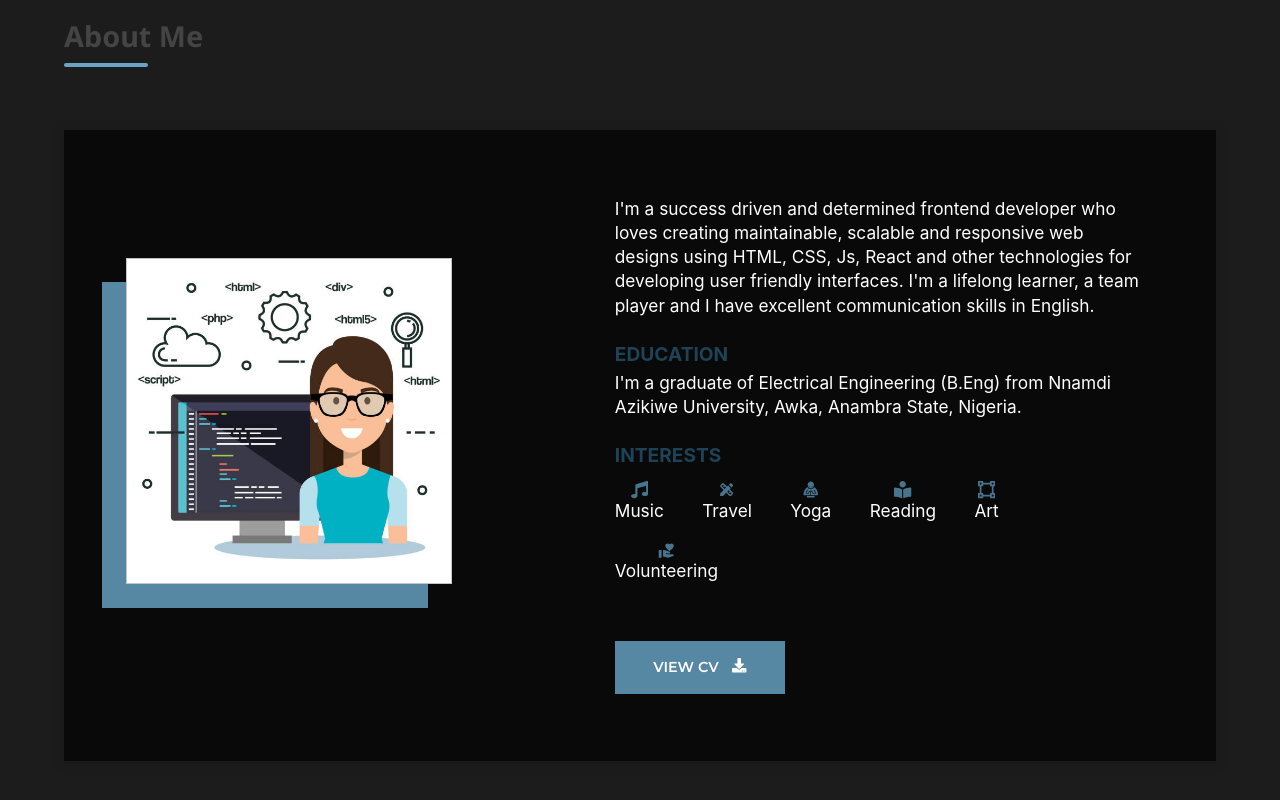
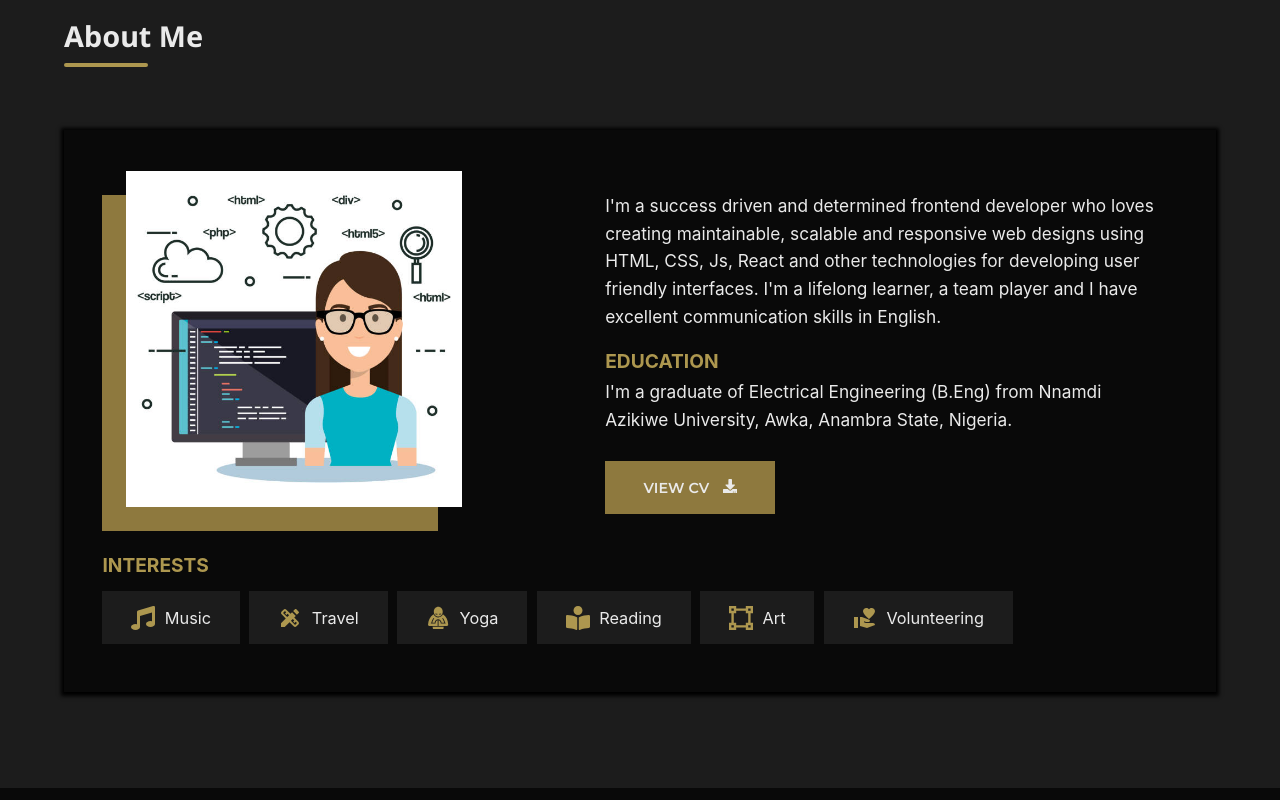
Before and after one commit to Meldy2503/2022-work-portfolio, a React (Create React App) app: page / in a window 1280 px wide. Shown: the part 880-1680 px from the top of the page. Built offline with nearby package versions, Linux system fonts and the light colour scheme.

Commit message:
style: update project theme color

```diff
--- a/src/GlobalStyle.js
+++ b/src/GlobalStyle.js
@@ -11,10 +11,11 @@ export const GlobalStyle = createGlobalStyle`
 
 body {
     font-size: 1.6rem;
-    color: #00102e;
+
+    color: #d0d0d0;
     font-family: -apple-system, BlinkMacSystemFont, "Segoe UI", "Roboto", "Oxygen","Ubuntu", "Cantarell", "Fira Sans", "Droid Sans", "Helvetica Neue", sans-serif;
     }
-    background-color: #090909;
+
 
 
  html {
--- a/src/components/aboutMe/AboutMe.jsx
+++ b/src/components/aboutMe/AboutMe.jsx
@@ -10,11 +10,11 @@ import {
   Container,
   Contents,
   Row,
+  Details,
   ImageContainer,
   TextContainer,
   Interests,
-  Col1,
-  Col2,
+  Edu,
   Cv,
 } from "./aboutMeStyle";
 
@@ -24,6 +24,7 @@ const AboutMe = () => {
       <Contents>
         <SubHeading data-aos="fade-up">About Me</SubHeading>
         <Row data-aos="fade-up">
+          <Details>
             <ImageContainer>
               <div data-aos="flip-right">
                 <img src={avatar} alt="avatar" />
@@ -37,15 +38,30 @@ const AboutMe = () => {
                 friendly interfaces. I'm a lifelong learner, a team player and I
                 have excellent communication skills in English.
               </p>
-            <Interests>
-              <Col1 data-aos="fade-up">
+              <Edu data-aos="fade-up">
                 <h3>EDUCATION</h3>
                 <p>
                   I'm a graduate of Electrical Engineering (B.Eng) from Nnamdi
                   Azikiwe University, Awka, Anambra State, Nigeria.
                 </p>
-              </Col1>
-              <Col2 data-aos="fade-up">
+              </Edu>
+
+              <Cv data-aos="fade-up">
+                <Button
+                  href={myCv}
+                  mgt="0"
+                  bgc="#8e793e"
+                  bor="none"
+                  bxs="inset 30rem 0 0 0 #ad974f"
+                  coh="#fff"
+                  target="_blank"
+                >
+                  View CV <FaDownload className="icon" />
+                </Button>
+              </Cv>
+            </TextContainer>
+          </Details>
+          <Interests data-aos="fade-up">
             <h3>INTERESTS</h3>
             <div>
               {AboutData.map((list) => (
@@ -55,21 +71,7 @@ const AboutMe = () => {
                 </span>
               ))}
             </div>
-              </Col2>
           </Interests>
-            <Cv data-aos="fade-up">
-              <Button
-                href={myCv}
-                bgc="#5688a3"
-                bor="none"
-                bxs="inset 30rem 0 0 0 rgba(30,67,87,0.8)"
-                coh="#fff"
-                target="_blank"
-              >
-                View CV <FaDownload className="icon" />
-              </Button>
-            </Cv>
-          </TextContainer>
         </Row>
       </Contents>
       <Services />
--- a/src/components/aboutMe/aboutMeStyle.js
+++ b/src/components/aboutMe/aboutMeStyle.js
@@ -3,7 +3,6 @@ import styled from "styled-components";
 export const Container = styled.section`
   width: 100%;
   overflow: hidden;
-  /* background-color: rgb(6, 11, 35); */
   background-color: #1c1c1c;
   color: black;
 `;
@@ -19,23 +18,41 @@ export const Contents = styled.div`
 `;
 export const Row = styled.section`
   background-color: #090909;
-  box-shadow: 0 0.2rem 0.9rem 0.6rem rgba(0, 0, 0, 0.05);
-  display: flex;
+  box-shadow: 0 0.1rem 0.4rem 0.3rem #000;
+  /* display: flex; */
   margin: 5rem auto;
   position: relative;
-  justify-content: space-between;
-  color: #444;
+  /* justify-content: space-between; */
+  color: #eaeaea;
   padding: 4rem;
-  align-items: center;
-  /* background-color: rgba(30, 67, 86, 0.95); */
+  /* align-items: center; */
 
   @media (max-width: ${({ theme }) => theme.media.tablet}) {
     flex-direction: column;
     justify-content: center;
+    padding: 2.5rem;
   }
 
   @media (max-width: 500px) {
-    padding: 2rem;
+    padding: 1.5rem;
+  }
+
+  h3 {
+    font-size: 2rem;
+    margin: 2rem 0 0.5rem 0;
+    color: #ad974f;
+  }
+`;
+
+export const Details = styled.div`
+  display: flex;
+  justify-content: space-between;
+  /* flex-direction: column; */
+  margin-top: 2.5rem;
+  font-size: 1.8rem;
+
+  @media (max-width: ${({ theme }) => theme.media.tablet}) {
+    flex-direction: column;
   }
 `;
 
@@ -56,10 +73,10 @@ export const ImageContainer = styled.section`
 
   div {
     position: relative;
-    width: 34rem;
-    height: 34rem;
+    width: 35rem;
+    height: 35rem;
     margin: 0 auto;
-    background-color: #5688a3;
+    background-color: #8e793e;
 
     @media (max-width: 500px) {
       height: 28rem;
@@ -67,18 +84,18 @@ export const ImageContainer = styled.section`
 
     img {
       max-width: 100%;
-      width: 34rem;
-      height: 34rem;
+      width: 35rem;
+      height: 35rem;
       position: absolute;
       bottom: 2.5rem;
       left: 2.5rem;
-      border: 0.01rem solid #c4c4c4;
+      /* filter: saturate(0) contrast(100%) brightness(100%); */
 
       @media (max-width: 500px) {
         bottom: 0;
         left: 0;
-        border: 1.5rem solid #48758d;
-        height: 28rem;
+        border: 2rem solid #8e793e;
+        height: 30rem;
       }
     }
   }
@@ -86,70 +103,27 @@ export const ImageContainer = styled.section`
 
 export const TextContainer = styled.div`
   width: 55%;
-  padding: 3rem;
+  padding: 0 2rem 2rem 2rem;
   @media (max-width: ${({ theme }) => theme.media.tablet}) {
     width: 100%;
   }
   @media (max-width: 500px) {
-    padding: 3rem 2rem;
+    padding: 0rem 1rem;
   }
 
   p {
-    line-height: 1.4;
+    line-height: 1.6;
     font-size: 1.8rem;
-    color: #fff;
+    /* color: #fff; */
   }
 `;
 
-export const Interests = styled.div`
-  display: flex;
-  justify-content: space-between;
-  flex-direction: column;
-  margin-top: 2.5rem;
-  font-size: 1.8rem;
-
-  @media (max-width: ${({ theme }) => theme.media.tablet}) {
-    flex-direction: column;
-  }
-
-  h3 {
-    font-size: 2rem;
-    margin-bottom: 0.5rem;
-    color: rgba(30, 67, 86);
-  }
-`;
-
-export const Col1 = styled.div`
-  margin-bottom: 2.5rem;
+export const Edu = styled.div`
+  margin-bottom: 2.9rem;
 
   @media (max-width: ${({ theme }) => theme.media.tablet}) {
     width: 100%;
-    margin: 0 auto;
-  }
-`;
-export const Col2 = styled.div`
-  display: flex;
-  flex-direction: column;
-
-  @media (max-width: ${({ theme }) => theme.media.tablet}) {
-    width: 100%;
-    margin: 2.5rem auto;
-  }
-
-  div {
-    display: flex;
-    flex-wrap: wrap;
-    margin-top: 1rem;
-  }
-
-  span {
-    display: flex;
-    flex-direction: column;
-    align-items: center;
-    justify-content: center;
-    margin-bottom: 2rem;
-    margin-right: 4rem;
-    color: #48758d;
+    margin: 3rem auto;
   }
 `;
 
@@ -158,3 +132,42 @@ export const Cv = styled.div`
     margin-left: 1rem;
   }
 `;
+
+export const Interests = styled.div`
+  display: flex;
+  flex-direction: column;
+
+  @media (max-width: ${({ theme }) => theme.media.tablet}) {
+    width: 100%;
+    padding: 0 2rem;
+  }
+  @media (max-width: 500px) {
+    margin: 1rem auto;
+    padding: 0rem 1rem;
+  }
+
+  div {
+    display: flex;
+    flex-wrap: wrap;
+    margin-top: 1rem;
+
+    span {
+      display: flex;
+      // flex-direction: column;
+      align-items: center;
+      // justify-content: center;
+      margin-bottom: 1rem;
+      margin-right: 1rem;
+      color: #ad974f;
+      background-color: #1c1c1c;
+      padding: 1.5rem 3rem;
+      font-size: 2.5rem;
+    }
+
+    p {
+      font-size: 1.7rem;
+      margin-left: 1rem;
+      color: #eaeaea;
+    }
+  }
+`;
--- a/src/components/landingPage/LandingPage.jsx
+++ b/src/components/landingPage/LandingPage.jsx
@@ -50,23 +50,20 @@ const LandingPage = () => {
             </TypedText>
             <Btn>
               <Button
-                href="#contact"
+                href="#projects"
+                bxs="0 8rem 0 0 #8e793e inset, 0 -8rem 0 0 #8e793e inset"
+                co="#eaeaea"
+                coh="fff"
+                bor=".2rem solid #eaeaea"
+                borh=".2rem solid #8e793e "
                 mgr="2rem"
                 mgsr="0"
                 mgst="4rem"
-                bgc="#8e793e"
-              >
-                Get in Touch
-              </Button>
-              <Button
-                href="#projects"
-                bxs="0 8rem 0 0 #8e793e inset, 0 -8rem 0 0 #8e793e inset"
-                co="#fff"
-                coh="fff"
-                bor=".2rem solid #fff"
-                borh=".2rem solid #8e793e "
               >
                 View Projects
+              </Button>
+              <Button href="#contact" pad="1.8rem 5rem" bgc="#8e793e">
+                Get in Touch
               </Button>
             </Btn>
           </div>
--- a/src/components/landingPage/landingPageStyle.js
+++ b/src/components/landingPage/landingPageStyle.js
@@ -10,20 +10,12 @@ export const Container = styled.section`
 export const Contents = styled.div`
   height: 100%;
   width: 100%;
-
   background: linear-gradient(
       to right,
       rgba(0, 0, 0, 0.96),
       rgba(0, 0, 0, 0.75)
     ),
     url(${bg1});
-  // background: linear-gradient(
-  //     to right,
-  //     rgba(6, 11, 35, 0.96),
-  //     rgba(6, 11, 35, 0.75)
-  //   ),
-  //   url(${bg1});
-
   background-position: bottom;
   background-size: cover;
   background-repeat: no-repeat;
@@ -55,7 +47,7 @@ export const Col = styled.div`
   h5 {
     font-weight: 500;
     font-size: 1.8rem;
-    color: rgba(255, 255, 255, 0.8);
+    color: rgba(255, 255, 255, 0.7);
   }
 
   h1 {
@@ -78,7 +70,7 @@ export const Col = styled.div`
     font-size: 1.8rem;
     font-family: "Raleway", sans-serif;
     width: 65%;
-    color: rgba(255, 255, 255);
+    color: rgba(255, 255, 255, 0.8);
     margin-top: 2rem;
     line-height: 1.45;
     letter-spacing: 0.1rem;
@@ -137,7 +129,7 @@ export const ScrollDown = styled.div`
   }
 
   span {
-    color: #fff;
+    color: #eaeaea;
     font-size: 3rem;
     text-align: center;
     display: block;
--- a/src/components/navbar/Navbar.jsx
+++ b/src/components/navbar/Navbar.jsx
@@ -52,8 +52,8 @@ const Navbar = () => {
           <MenuIcon onClick={handleMenuIcon}>
             <Hamburger
               rounded
-              color="#fff"
-              size={25}
+              color="#ad974f"
+              size={30}
               toggled={isMenuOpen}
               toggle={setIsMenuOpen}
             />
--- a/src/components/reuseableComponents/buttonStyle.js
+++ b/src/components/reuseableComponents/buttonStyle.js
@@ -1,7 +1,7 @@
 import styled from "styled-components";
 
 export const Button = styled.a`
-  padding: 1.8rem 4rem;
+  padding: ${({ pad }) => pad || "1.8rem 4rem"};
   font-size: 1.5rem;
   font-weight: 700;
   display: inline-block;
@@ -9,11 +9,11 @@ export const Button = styled.a`
   text-transform: uppercase;
   border: none;
   cursor: pointer;
-  margin-top: 4rem;
+  margin-top: ${({ mgt }) => mgt || "4rem"};
   font-family: "Montserrat", sans-serif;
   transition: all 0.7s;
   width: ${({ width }) => width || "fit-content"};
-  color: ${({ co }) => co || "#fff"};
+  color: ${({ co }) => co || "#eaeaea"};
   background-color: ${({ bgc }) => bgc || "transparent"};
   margin-right: ${({ mgr }) => mgr || "0"};
   border: ${({ bor }) => bor || "none"};
@@ -25,7 +25,7 @@ export const Button = styled.a`
 
   &:hover {
     box-shadow: ${({ bxs }) =>
-      bxs || "0 8rem 0 0 #fff inset, 0 -8rem 0 0 #fff inset"};
+      bxs || "0 8rem 0 0 #eaeaea inset, 0 -8rem 0 0 #eaeaea inset"};
     color: ${({ coh }) => coh || "#444"};
     border: ${({ borh }) => borh || "none"};
   }
--- a/src/components/reuseableComponents/headingStyle.js
+++ b/src/components/reuseableComponents/headingStyle.js
@@ -6,7 +6,7 @@ export const SubHeading = styled.h2`
   display: inline-block;
   margin-bottom: 1.5rem;
   padding-bottom: 1.3rem;
-  color: ${({ color }) => color || "#444"};
+  color: #eaeaea;
   font-family: "Noto Sans", sans-serif;
 
   @media (max-width: ${({ theme }) => theme.media.mobile}) {
@@ -17,7 +17,7 @@ export const SubHeading = styled.h2`
     content: "";
     height: 0.5rem;
     width: ${({ width }) => width || "60%"};
-    background-color: #68a4c4;
+    background-color: #ad974f;
     position: absolute;
     bottom: 0;
     border-radius: 0.5rem;
```
Also changed, not shown: src/components/navbar/navbarStyle.js (+11 -10 lines). Lines whose indentation alone changed are shown as unchanged.
